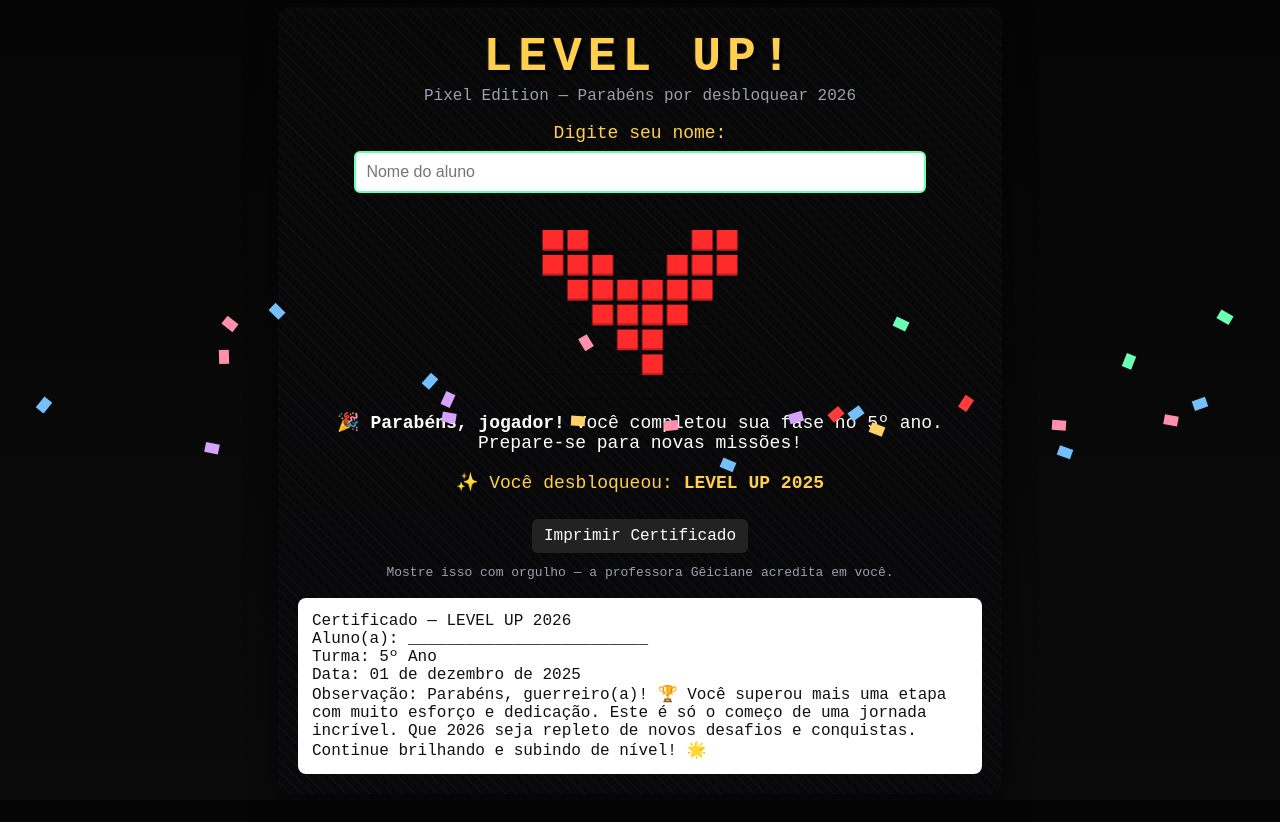
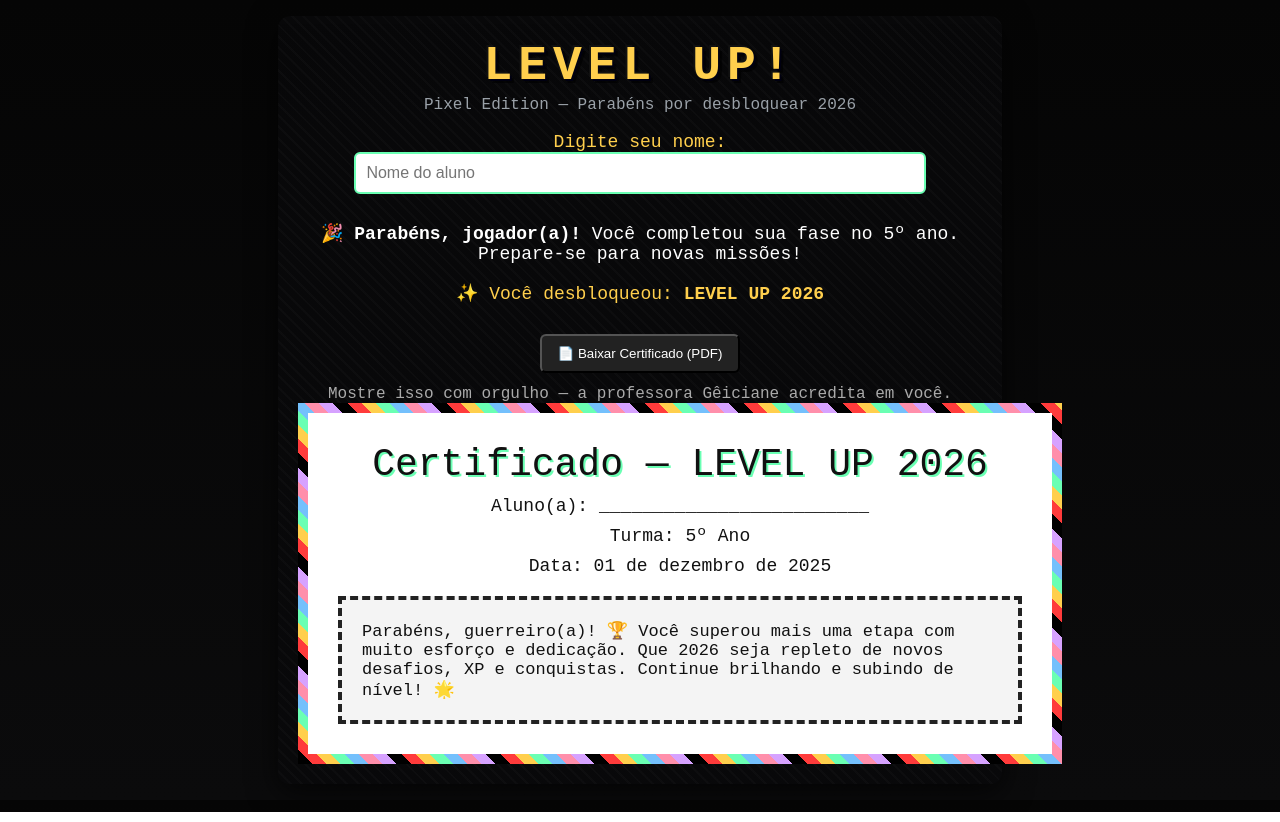
Before and after one commit to GeicyRibeiro/level-up-pixel, a plain HTML site: page index.html in a window 1280 px wide. Both pictures are taken after a click on the button "▶ START". Drawn offline with nearby package versions, Linux system fonts and the light colour scheme.

Commit message:
Update index.html

```diff
--- a/index.html
+++ b/index.html
@@ -4,13 +4,18 @@
 <meta charset="utf-8" />
 <meta name="viewport" content="width=device-width,initial-scale=1" />
 <title>LEVEL UP! — Pixel Edition</title>
+
+<!-- jsPDF + html2canvas -->
+<script src="https://cdnjs.cloudflare.com/ajax/libs/jspdf/2.5.1/jspdf.umd.min.js"></script>
+<script src="https://cdnjs.cloudflare.com/ajax/libs/html2canvas/1.4.1/html2canvas.min.js"></script>
+
 <style>
   :root{
     --bg:#0b0b0c;
     --accent:#6affb3;
     --accent2:#ffcf4d;
     --muted:#9aa1a8;
-    --heart:#ff2b2b; /* ❤️ vermelho */
+    --heart:#ff2b2b;
   }
 
   html,body{
@@ -52,35 +57,8 @@
     box-shadow: 0 8px 30px rgba(0,0,0,0.7);
   }
 
-  /* ❤️ pixel heart */
-  .pixel-heart{
-    width:160px;
-    margin:20px auto 14px;
-    display:grid;
-    grid-template-columns:repeat(8,20px);
-    grid-auto-rows:20px;
-    gap:4px;
-    justify-content:center;
-    animation:pulse 1.4s infinite;
-  }
-
-  .pixel-heart div{
-    width:20px;height:20px;
-    box-shadow: inset 0 -2px 0 rgba(0,0,0,0.25);
-  }
-
-  .on{background:var(--heart);filter:drop-shadow(0 2px 0 rgba(0,0,0,0.5));}
-  .off{background:transparent;}
-
-  @keyframes pulse{
-    0%{ transform:scale(1); }
-    50%{ transform:scale(1.08); }
-    100%{ transform:scale(1); }
-  }
-
   .message{font-size:18px;color:#fff;margin:8px 0 18px;}
 
-  /* START BUTTON estilo gamer */
   .start-btn{
     display:inline-block;
     padding:14px 28px;
@@ -93,58 +71,62 @@
     cursor:pointer;
     border:4px solid rgba(0,0,0,0.25);
     box-shadow:0 6px 0 rgba(0,0,0,0.4);
-    transition:transform .15s ease, filter .15s ease;
   }
 
-  .start-btn:hover{
-    filter:brightness(1.15);
-    transform:translateY(-2px);
+  .print-btn{
+    margin-top:12px;
+    display:inline-block;
+    padding:10px 16px;
+    border-radius:6px;
+    background:#222;
+    color:#fff;
+    cursor:pointer;
+    text-decoration:none;
   }
 
-  .start-btn:active{
-    transform:translateY(3px);
-    box-shadow:0 3px 0 rgba(0,0,0,0.4);
-  }
-
-  .info{color:var(--muted);font-size:13px;margin-top:12px;}
-
-  /* confetti */
-  .confetti{position:fixed;inset:0;pointer-events:none;display:none;}
-  .confetti span{
-    position:absolute;width:10px;height:14px;opacity:0;
-    animation:fall 2200ms linear forwards;
-    transform-origin:center;
-  }
-
-  @keyframes fall{
-    0%{opacity:1; transform: translateY(-20px) rotate(0deg) scale(1);}
-    100%{opacity:1; transform: translateY(520px) rotate(720deg) scale(1);}
-  }
-
-  /* certificate */
+  /* CERTIFICADO PARA PDF */
   .certificate{
     margin-top:18px;
     background:#fff;
     color:#111;
-    padding:14px;
+    padding:30px;
     border-radius:8px;
-    text-align:left;
     display:none;
+    width:100%;
+    max-width:700px;
+    margin:auto;
+    text-align:center;
+    border: 10px solid #000;
+    border-image: repeating-linear-gradient(
+      45deg,
+      #000 0 10px,
+      #ff3b3b 10px 20px,
+      #ffcf4d 20px 30px,
+      #6affb3 30px 40px,
+      #74c0fc 40px 50px,
+      #ff8fab 50px 60px,
+      #d6a2ff 60px 70px
+    ) 10;
   }
 
-  .print-btn{
-    margin-top:8px;
-    display:inline-block;
-    padding:8px 12px;
-    border-radius:6px;
-    background:#222;
-    color:#fff;
-    text-decoration:none;
+  .cert-title{
+    font-size:38px;
+    margin-bottom:4px;
+    text-shadow:2px 2px 0 #6affb3;
   }
 
-  @media (max-width:420px){
-    .pixel-title{font-size:32px;}
-    .pixel-heart{transform:scale(0.85);}
+  .cert-line{
+    margin:10px 0;
+    font-size:18px;
+  }
+
+  .cert-msg{
+    margin-top:20px;
+    font-size:17px;
+    padding:20px;
+    border:4px dashed #222;
+    background:#f4f4f4;
+    text-align:left;
   }
 </style>
 </head>
@@ -156,121 +138,76 @@
     <div class="pixel-title">LEVEL UP!</div>
     <div class="subtitle">Pixel Edition — Parabéns por desbloquear 2026</div>
 
-    <!-- Input para o nome do aluno -->
     <div>
-      <label for="studentName" style="color:var(--accent2); font-size: 18px; margin-bottom: 8px; display: block;">Digite seu nome:</label>
+      <label for="studentName" style="color:var(--accent2); font-size: 18px; display: block;">Digite seu nome:</label>
       <input type="text" id="studentName" placeholder="Nome do aluno" style="padding:10px; font-size:16px; border-radius:6px; border:2px solid var(--accent); width: 80%; margin-bottom: 20px;">
     </div>
 
-    <!-- ❤️ pixel heart vermelho -->
-    <div class="pixel-heart" aria-hidden="true">
-      <div class="on"></div><div class="on"></div><div class="off"></div><div class="off"></div><div class="off"></div><div class="off"></div><div class="on"></div><div class="on"></div>
-      <div class="on"></div><div class="on"></div><div class="on"></div><div class="off"></div><div class="off"></div><div class="on"></div><div class="on"></div><div class="on"></div>
-      <div class="off"></div><div class="on"></div><div class="on"></div><div class="on"></div><div class="on"></div><div class="on"></div><div class="on"></div><div class="off"></div>
-      <div class="off"></div><div class="off"></div><div class="on"></div><div class="on"></div><div class="on"></div><div class="on"></div><div class="off"></div><div class="off"></div>
-      <div class="off"></div><div class="off"></div><div class="off"></div><div class="on"></div><div class="on"></div><div class="off"></div><div class="off"></div><div class="off"></div>
-      <div class="off"></div><div class="off"></div><div class="off"></div><div class="off"></div><div class="on"></div><div class="off"></div><div class="off"></div><div class="off"></div>
-      <div class="off"></div><div class="off"></div><div class="off"></div><div class="off"></div><div class="off"></div><div class="off"></div><div class="off"></div><div class="off"></div>
-    </div>
-
-    <div class="message">🎉 <strong>Parabéns, jogador!</strong> Você completou sua fase no 5º ano. Prepare-se para novas missões!</div>
+    <div class="message">🎉 <strong>Parabéns, jogador(a)!</strong> Você completou sua fase no 5º ano. Prepare-se para novas missões!</div>
 
     <button id="startBtn" class="start-btn">▶ START</button>
 
     <div id="after" style="display:none">
       <div class="message" style="color:var(--accent2)">
-        ✨ Você desbloqueou: <strong>LEVEL UP 2025</strong>
+        ✨ Você desbloqueou: <strong>LEVEL UP 2026</strong>
       </div>
 
-      <div style="margin:6px 0;">
-        <a id="printCert" class="print-btn">Imprimir Certificado</a>
-      </div>
+      <button id="printCert" class="print-btn">📄 Baixar Certificado (PDF)</button>
 
-      <div class="info">Mostre isso com orgulho — a professora Gêiciane acredita em você.</div>
+      <div class="info" style="margin-top:12px; color:#aaa;">Mostre isso com orgulho — a professora Gêiciane acredita em você.</div>
 
-      <!-- ESTA DIV PRECISA ESTAR AQUI DENTRO -->
+      <!-- CERTIFICADO VISUAL PARA PDF -->
       <div class="certificate" id="cert">
         <div class="cert-title">Certificado — LEVEL UP 2026</div>
         <div class="cert-line">Aluno(a): <span id="certName">_________________________</span></div>
         <div class="cert-line">Turma: 5º Ano</div>
-        <div class="cert-line">Data: 01 de dezembro de 2025</div> <!-- Data alterada -->
-        <div class="cert-line">Observação: Parabéns, guerreiro(a)! 🏆 Você superou mais uma etapa com muito esforço e dedicação. Este é só o começo de uma jornada incrível. Que 2026 seja repleto de novos desafios e conquistas. Continue brilhando e subindo de nível! 🌟</div>
+        <div class="cert-line">Data: 01 de dezembro de 2025</div>
+        <div class="cert-msg">
+          Parabéns, guerreiro(a)! 🏆 Você superou mais uma etapa com muito esforço e dedicação.
+          Que 2026 seja repleto de novos desafios, XP e conquistas. Continue brilhando e subindo de nível! 🌟
+        </div>
       </div>
     </div>
 
   </div>
 </div>
 
-<div class="confetti" id="confetti"></div>
-
 <script>
   const startBtn = document.getElementById('startBtn');
   const after = document.getElementById('after');
   const cert = document.getElementById('cert');
-  const confettiWrap = document.getElementById('confetti');
   const printCert = document.getElementById('printCert');
   const studentNameInput = document.getElementById('studentName');
   const certName = document.getElementById('certName');
 
-  function spawnConfetti(){
-    confettiWrap.innerHTML='';
-    const colors = ['#ff3b3b','#ffd166','#6affb3','#74c0fc','#ff8fab','#d6a2ff'];
-    for(let i=0;i<24;i++){
-      const el = document.createElement('span');
-      el.style.left = Math.random()*100 + '%';
-      el.style.background = colors[Math.floor(Math.random()*colors.length)];
-      el.style.top = (-Math.random()*40 - 10) + 'px';
-      el.style.animationDelay = (Math.random()*600) + 'ms';
-      confettiWrap.appendChild(el);
-    }
-    confettiWrap.style.display='block';
-    setTimeout(()=>{ confettiWrap.style.display='none'; }, 2600);
-  }
-
   startBtn.addEventListener('click', () => {
     const studentName = studentNameInput.value.trim();
-    if (studentName) {
-      certName.innerText = studentName; // Atualiza o nome no certificado
-    } else {
-      certName.innerText = "_________________________"; // Caso o aluno não preencha o nome
-    }
+    certName.innerText = studentName || "_________________________";
 
-    startBtn.disabled = true;
-    startBtn.innerText = 'Carregando...';
-
-    setTimeout(() => {
-      startBtn.style.display = 'none';
-      after.style.display = 'block';
-      cert.style.display = 'block';
-      spawnConfetti();
-    }, 900);
+    startBtn.style.display = 'none';
+    after.style.display = 'block';
+    cert.style.display = 'block';
   });
 
-  printCert.addEventListener('click', function(){
-    const win = window.open('', '_blank');
-    const html = `
-      <html><head><title>Certificado - LEVEL UP 2025</title>
-      <meta charset="utf-8"><meta name="viewport" content="width=device-width,initial-scale=1">
-      <style>
-        body{font-family: Arial, sans-serif;padding:40px;color:#111}
-        .box{border:6px dashed #222;padding:24px;border-radius:8px;}
-        h1{margin:0 0 8px;}
-        .muted{color:#666}
-      </style>
-      </head>
-      <body>
-        <div class="box">
-          <h1>Certificado — LEVEL UP 2026</h1>
-          <p class="muted">Aluno(a): ${studentName}</p>
-          <p class="muted">Turma: 5º Ano</p>
-          <p class="muted">Data: 01 de dezembro de 2025</p> <!-- Data alterada -->
-          <p>Parabéns, guerreiro(a)! 🏆 Você superou mais uma etapa com muito esforço e dedicação. Este é só o começo de uma jornada incrível. Que 2026 seja repleto de novos desafios e conquistas. Continue brilhando e subindo de nível! 🌟</p>
-        </div>
-      </body></html>`;
-    win.document.write(html);
-    win.document.close();
-    win.print();
+  /* ---------------------------
+     PDF AUTOMÁTICO
+  --------------------------- */
+  printCert.addEventListener('click', async () => {
+    const { jsPDF } = window.jspdf;
+
+    html2canvas(cert, { scale: 4 }).then(canvas => {
+      const imgData = canvas.toDataURL("image/png");
+      const pdf = new jsPDF('p', 'mm', 'a4');
+
+      const pdfWidth = pdf.internal.pageSize.getWidth();
+      const imgProps = pdf.getImageProperties(imgData);
+      const imgHeight = (imgProps.height * pdfWidth) / imgProps.width;
+
+      pdf.addImage(imgData, 'PNG', 0, 0, pdfWidth, imgHeight);
+      pdf.save("certificado_LEVELUP_2026.pdf");
+    });
   });
 </script>
+
 </body>
 </html>
```
